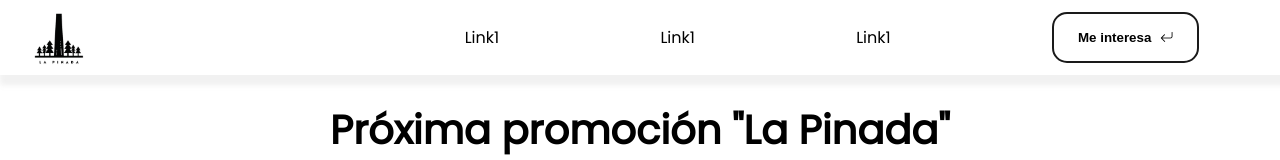
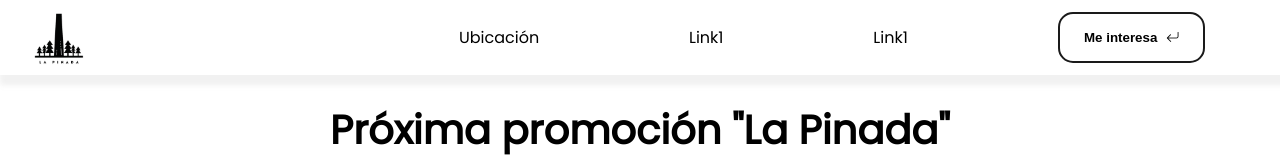
Before and after one commit to RubenValls/lapinada, an Angular app: page / in a window 1280 px wide. Shown: the top 160 px of the page. Built offline with nearby package versions, Linux system fonts and the light colour scheme.

Commit message:
add redirection to ubicacion page

```diff
--- a/src/app/main-page/components/header/header.component.html
+++ b/src/app/main-page/components/header/header.component.html
@@ -5,9 +5,9 @@
             alt="pinada-logo">
     </div>
     <div class="navigation-container">
-        <p class="navigation-link">Link1</p>
-        <p class="navigation-link">Link1</p>
-        <p class="navigation-link">Link1</p>
+        <a href="#ubicacion" class="navigation-link">Ubicación</a>
+        <a class="navigation-link">Link1</a>
+        <a class="navigation-link">Link1</a>
         <app-open-form-button></app-open-form-button>
     </div>
 </div>
--- a/src/app/main-page/components/header/header.component.scss
+++ b/src/app/main-page/components/header/header.component.scss
@@ -21,6 +21,21 @@
         align-items: center;
         justify-content: space-around;
 
+        a{
+            color: black;
+            text-decoration: none;
+
+            &:visited{
+                color: black;
+                text-decoration: none;
+            }
+
+            &:hover{
+                color: gray;
+                cursor: pointer;
+            }
+        }
+
         @media (width < 600px) {
             .navigation-link{
                 visibility: hidden;
--- a/src/app/main-page/components/header/header.component.ts
+++ b/src/app/main-page/components/header/header.component.ts
@@ -1,15 +1,16 @@
 import { Component } from '@angular/core';
 import { OpenFormButtonComponent } from '../shared/open-form-button/open-form-button.component';
+import { RouterModule } from '@angular/router';
 
 @Component({
   selector: 'app-header',
   standalone: true,
   imports: [
-    OpenFormButtonComponent
+    OpenFormButtonComponent,
+    RouterModule,
   ],
   templateUrl: './header.component.html',
   styleUrl: './header.component.scss'
 })
 export class HeaderComponent {
-
 }
--- a/src/app/main-page/main-page.component.html
+++ b/src/app/main-page/main-page.component.html
@@ -7,6 +7,6 @@
 </section>
 <section class="context-container">
     <app-hero-text header='¿Cuál es su ubicación?'></app-hero-text>
-    <app-google-map></app-google-map>
+    <app-google-map id="ubicacion"></app-google-map>
     <app-hero-text subHeader='La zona:'></app-hero-text>
 </section>
--- a/src/styles.scss
+++ b/src/styles.scss
@@ -6,3 +6,7 @@ body{
     overflow-x: hidden;
     font-family: 'Poppins', sans-serif;
 }
+
+html {
+    scroll-behavior: smooth;
+}
```
